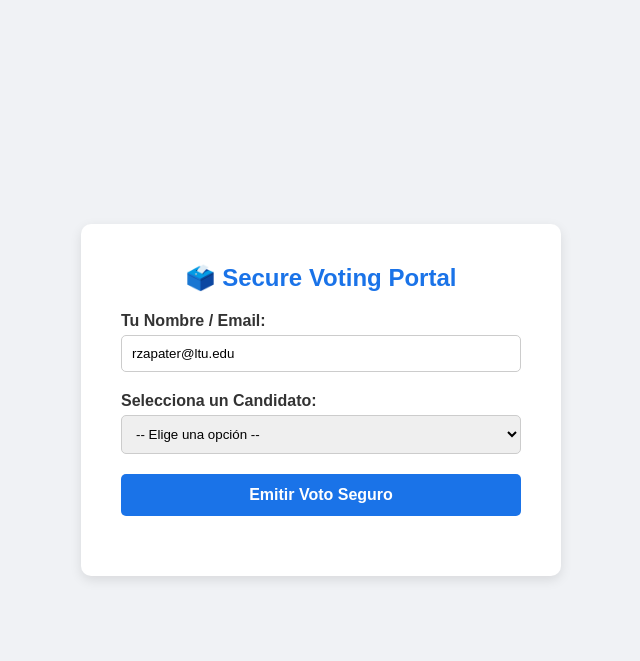
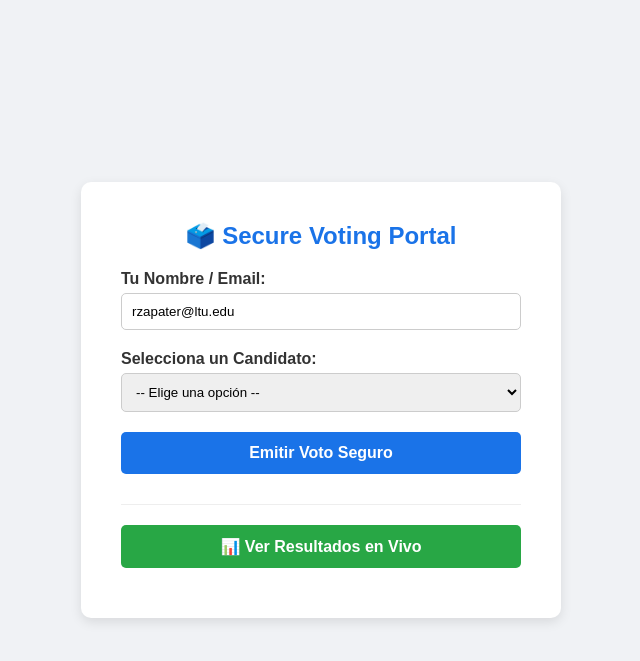
Before and after one commit to Chuck6684/Voting-DS, a Flask app: page / in a window 1280 px wide. Shown: the top 661 px of the page, without its empty margins (319-959 px from the left). Run offline with Flask 3, Linux system fonts and the light colour scheme.

Commit message:
Enhance styles and add live results link in index.html
Updated styles for card, headings, and buttons in the voter portal template. Added a link to view live results.

```diff
--- a/templates/index.html
+++ b/templates/index.html
@@ -4,14 +4,16 @@
     <title>Voter Portal - Secure System</title>
     <style>
         body { font-family: sans-serif; background: #f0f2f5; display: flex; justify-content: center; align-items: center; height: 100vh; margin: 0; }
-        .card { background: white; padding: 40px; border-radius: 10px; box-shadow: 0 4px 12px rgba(0,0,0,0.1); width: 100%; max-width: 400px; }
-        h2 { text-align: center; color: #1a73e8; margin-top: 0; }
-        .form-group { margin-bottom: 20px; }
+        .card { background: white; padding: 40px; border-radius: 10px; box-shadow: 0 4px 12px rgba(0,0,0,0.1); width: 100%; max-width: 400px; text-align: center; }
+        h2 { color: #1a73e8; margin-top: 0; }
+        .form-group { margin-bottom: 20px; text-align: left; }
         label { display: block; margin-bottom: 5px; font-weight: bold; color: #333; }
         input, select { width: 100%; padding: 10px; border: 1px solid #ccc; border-radius: 5px; box-sizing: border-box; }
-        .btn { width: 100%; padding: 12px; background: #1a73e8; color: white; border: none; border-radius: 5px; font-weight: bold; cursor: pointer; font-size: 16px; }
+        .btn { width: 100%; padding: 12px; background: #1a73e8; color: white; border: none; border-radius: 5px; font-weight: bold; cursor: pointer; font-size: 16px; margin-bottom: 10px; }
         .btn:hover { background: #1557b0; }
-        #message { margin-top: 20px; text-align: center; font-weight: bold; }
+        .btn-results { background: #28a745; text-decoration: none; display: inline-block; box-sizing: border-box; }
+        .btn-results:hover { background: #218838; }
+        #message { margin-top: 15px; font-weight: bold; }
         .success { color: green; }
         .error { color: red; }
     </style>
@@ -37,6 +39,8 @@
             <button type="submit" class="btn">Emitir Voto Seguro</button>
         </form>
         <div id="message"></div>
+        <hr style="margin: 20px 0; border: 0; border-top: 1px solid #eee;">
+        <a href="/results" class="btn btn-results">📊 Ver Resultados en Vivo</a>
     </div>
 
     <script>
```
